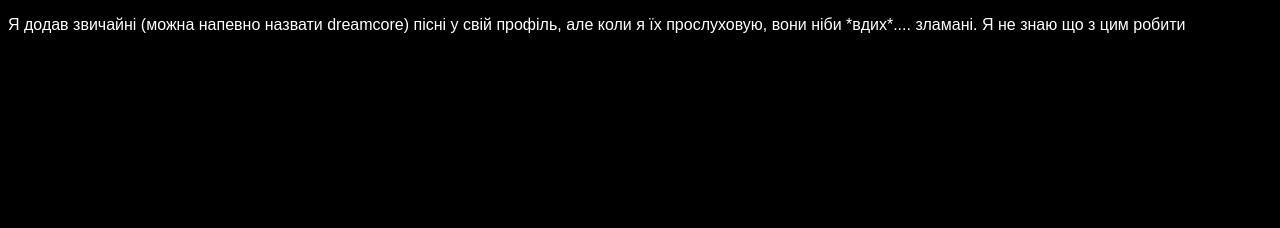
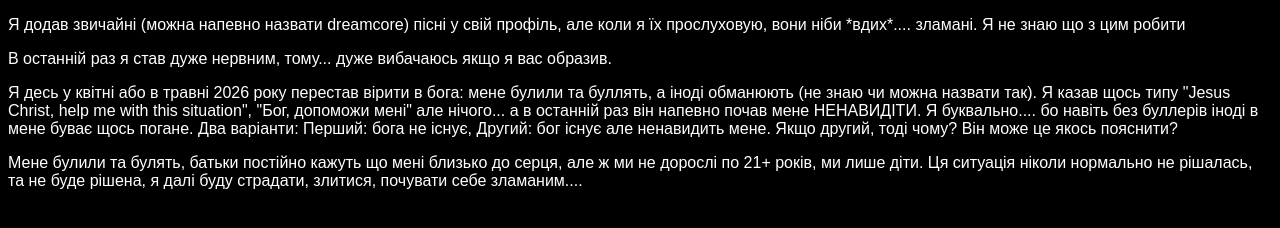
Before and after one commit to vanvani41/vanvani41.github.io, a plain HTML site: page tg-desc.html in a window 1280 px wide. Drawn offline with Linux system fonts and the light colour scheme.

Commit message:
Update tg-desc.html

```diff
--- a/tg-desc.html
+++ b/tg-desc.html
@@ -13,6 +13,8 @@
 </head>
 <body>
   <p>Я додав звичайні (можна напевно назвати dreamcore) пісні у свій профіль, але коли я їх прослуховую, вони ніби *вдих*.... зламані. Я не знаю що з цим робити</p>
-</h1>
+  <p>В останній раз я став дуже нервним, тому... дуже вибачаюсь якщо я вас образив.</p>
+  <p>Я десь у квітні або в травні 2026 року <bold>перестав вірити в бога:</bold> мене булили та буллять, а іноді обманюють (не знаю чи можна назвати так). Я казав щось типу "Jesus Christ, help me with this situation", "Бог, допоможи мені" але нічого... а в останній раз він напевно почав мене <bold>НЕНАВИДІТИ</bold>. Я буквально.... бо навіть без буллерів іноді в мене буває щось погане. Два варіанти: Перший: бога не існує, Другий: бог існує але ненавидить мене. Якщо другий, тоді чому? Він може це якось пояснити?</p>
+  <p>Мене булили та булять, батьки постійно кажуть що мені близько до серця, але ж ми не дорослі по 21+ років, ми лише діти. Ця ситуація ніколи нормально не рішалась, та не буде рішена, я далі буду страдати, злитися, почувати себе <bold>зламаним....</bold></p>
 </body>
 </html>
```
